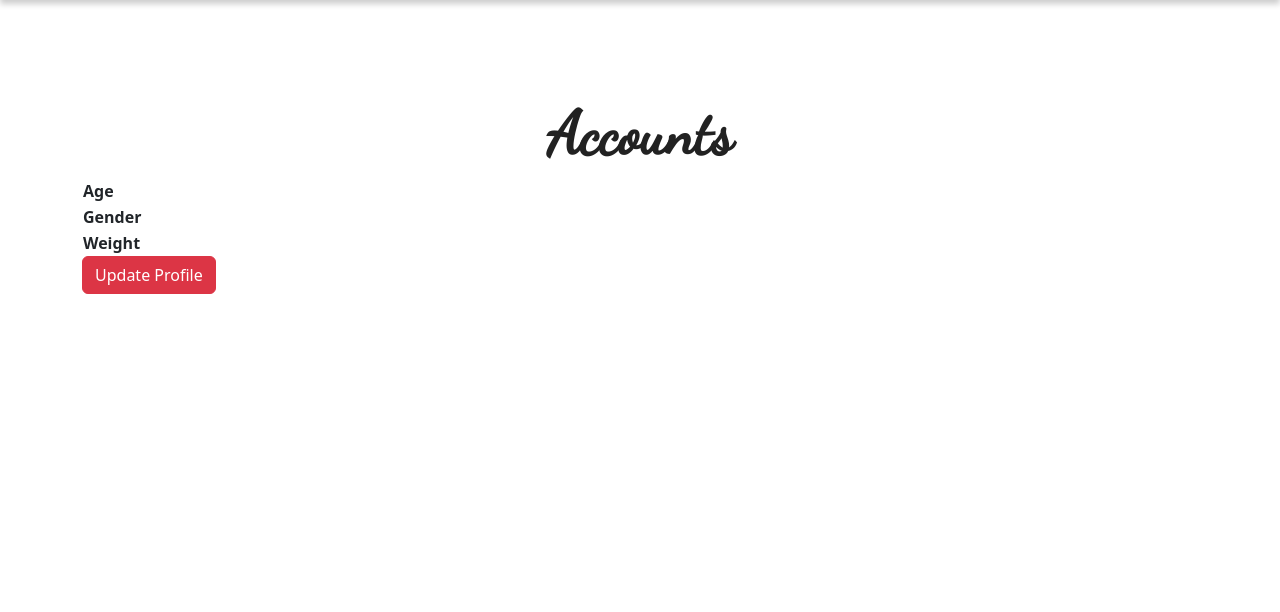
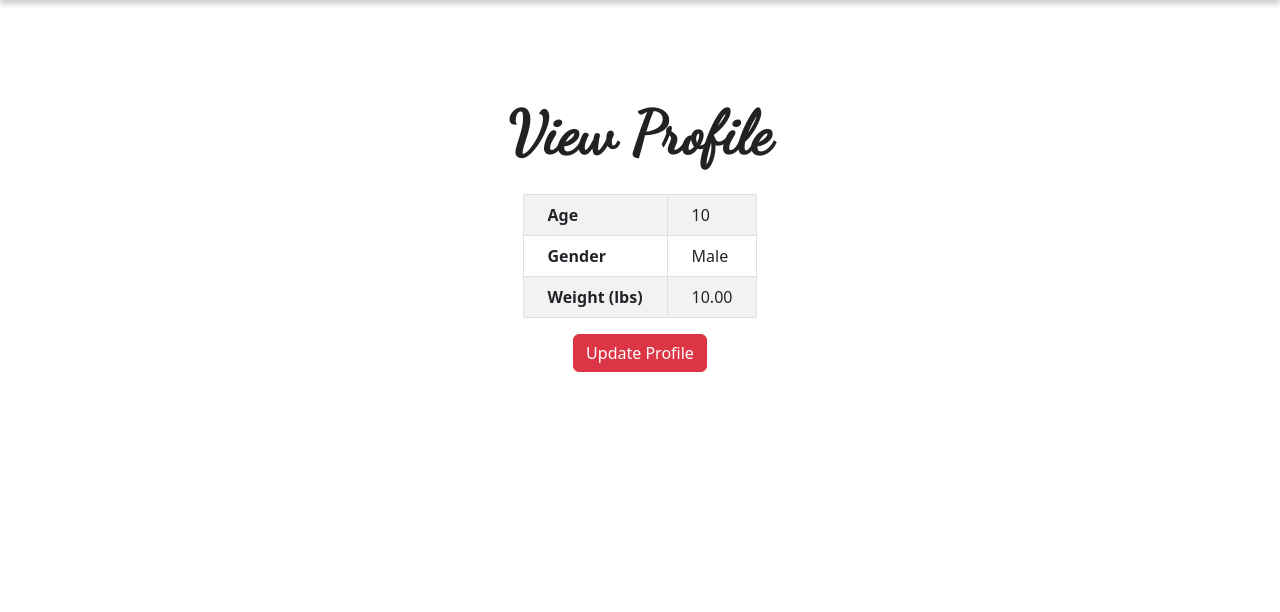
Before and after one commit to sjacobo3/caffieND, a Flask app: page /view_profile in a window 1280 px wide. Shown: the part 59-671 px from the top of the page. Run offline with Flask 3, Linux system fonts and the light colour scheme; the visitor is signed in with stand-in values (Sample User, id 1); tables that the repository leaves empty hold one stand-in row (values such as "Sample post"); lists and menus that the app fills with data are empty.

Commit message:
added user profiles complete

```diff
--- a/app.py
+++ b/app.py
@@ -3,7 +3,7 @@
 from flask_sqlalchemy import SQLAlchemy
 import os
 from sqlalchemy import func
-from models import Drinks, Users, User_Details, app, db
+from models import Drinks, Users, User_Details, GenderEnum, app, db
 
 @app.route("/")
 def home():
@@ -134,7 +134,19 @@
 
 @app.route('/view_profile')
 def view_profile():
-    return render_template('view_profile.html')
+    user_id = session.get('user_id')
+
+    user_details = None # initially no profile information
+
+    # if user is not logged in, redirect to login
+    if not user_id:
+        flash('Please log in to view profile.')
+        return redirect(url_for('login'))
+
+    # user in logged in, get their profile
+    user_details = User_Details.query.filter_by(user_id=user_id).first()
+
+    return render_template('view_profile.html', user_details=user_details)
 
 @app.route('/update_profile', methods=['GET', 'POST'])
 def update_profile():
@@ -142,18 +154,35 @@
 
     if not user_id:
         flash('Please log in to update profile.')
-        return redirect(url_for('accounts'))
+        return redirect(url_for('login'))
 
     if request.method == 'POST':
-        user = Users.query.get(user_id)
-        age = request.form['age']
-        gender = request.form['gender']
-        weight = request.form['weight']
+        age = request.form['age'].strip()
+        gender_input = request.form['gender']
+        weight = request.form.get("weight", "").strip()
 
-        update_user = User_Details(user_id=user.id, age=age, gender=gender, weight=weight)
+        # limit weight to 10 digits (8 entered + 2 decimals)
+        weight_digits = weight.lstrip('0') # strip leading zeros
 
-        # add and commit to database
-        db.session.add(update_user)
+        if len(weight_digits) > 8:
+            flash("Invalid entry: weight cannot exceed 8 digits")
+            return redirect(url_for('update_profile'))
+
+        weight = float(weight)
+
+        # check if the user already has information
+        user_details = User_Details.query.filter_by(user_id=user_id).first()
+
+        if user_details: # if their profile exists and they are entering new information, update it
+            user_details.age = age
+            user_details.gender = GenderEnum(gender_input).value
+            user_details.weight = weight
+
+        else: # if their profile does not exist, add profile information
+            user_details = User_Details(user_id=user_id, age=age, gender=GenderEnum(gender_input).value, weight=weight)
+            db.session.add(user_details) # add only for inserting a new row
+
+        # commit to database
         db.session.commit()
 
         flash("Profile Successfully Updated.")
--- a/templates/update_profile.html
+++ b/templates/update_profile.html
@@ -26,8 +26,8 @@
         </div>
 
         <div>
-            <label>Weight:</label><br>
-            <input type="number" name="weight" required><br>
+            <label for="weight">Weight (lbs):</label><br>
+            <input type="number" id="weight" name="weight" step="0.01" min="0" inputmode="decimal"required><br>
         </div>
 
         <button type="submit" class="btn btn-primary">Save</button>
--- a/templates/view_profile.html
+++ b/templates/view_profile.html
@@ -4,31 +4,36 @@
 
 {% block content %}
 <div style="text-align: center; margin-top: 50px;">
-    <h1 class="title">Accounts</h1>
+    <h1 class="title">View Profile</h1>
 </div>
 
-<div class="justify-content-center">
-    {% if 'user_id' in session %}
-    <table>
+<div class="d-flex justify-content-center mt-4">
+    <div>
+        {% if user_details %}
+        <table class="table table-bordered table-striped w-auto">
+            <tbody>
                 <tr>
-            <th>Age</th>
-            <td>{{ age }}</td>
+                    <th scope="row" class="px-4">Age</th>
+                    <td class="px-4">{{ user_details.age }}</td>
                 </tr>
                 <tr>
-            <th>Gender</th>
-            <td>{{ gender }}</td>
+                    <th scope="row" class="px-4">Gender</th>
+                    <td class="px-4">{{ user_details.gender.value.title() }}</td>
                 </tr>
                 <tr>
-            <th>Weight</th>
-            <td>{{ weight }}</td>
+                    <th scope="row" class="px-4">Weight (lbs)</th>
+                    <td class="px-4">{{ "%.2f"|format(user_details.weight) }}</td>
                 </tr>
+            </tbody>
         </table>
-    <a href="{{ url_for('update_profile') }}" class="btn btn-danger">Update Profile</a>
         {% else %}
-    <p>You must be logged in to view profile.</p>
-    <a href="{{ url_for('login')}}" class="btn btn-danger">Login</a>
+            <p class="text-center mb-3">Add profile.</p>
         {% endif %}
 
+        <div class="text-center">
+            <a href="{{ url_for('update_profile') }}" class="btn btn-danger">Update Profile</a>
+        </div>
+    </div>
 </div>
 
 {% endblock %}
```
Also changed, not shown: models.py (+5 -5 lines). Lines whose indentation alone changed are shown as unchanged.
